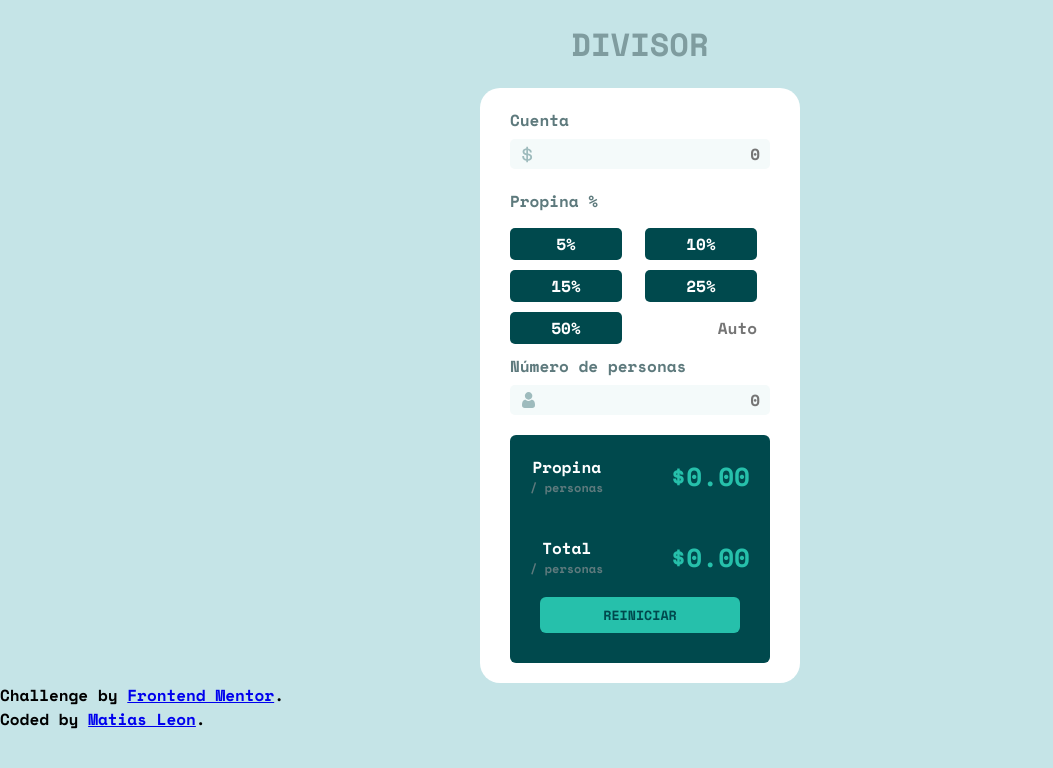
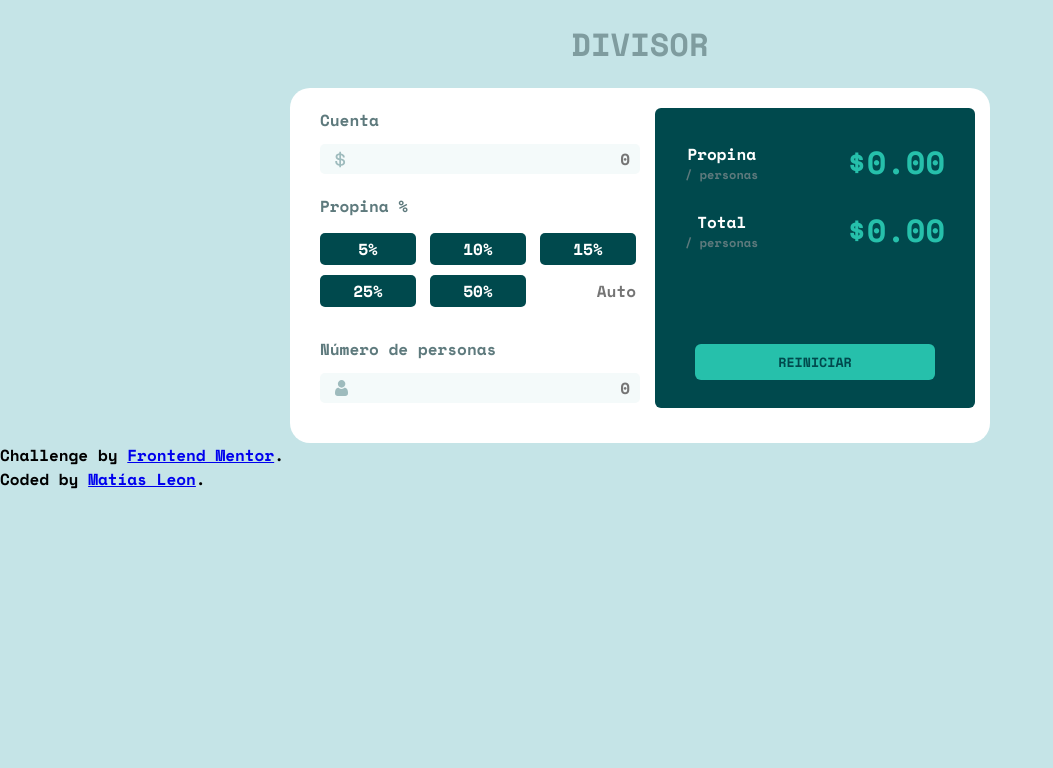
Before and after one commit to MatuLeon/CalculadoraPropina, a plain HTML site: page index.html in a window 1280 px wide. Shown: the whole page, without its empty margins (0-1053 px from the left). Drawn offline with nearby package versions, Linux system fonts and the light colour scheme.

Commit message:
falta efectos css e iniciar js

```diff
--- /dev/null
+++ b/app.js
@@ -0,0 +1 @@
+let propina = document.getElementById ("btn-Propina")
--- a/index.html
+++ b/index.html
@@ -20,6 +20,7 @@
     </h1>
 
     <section class="contenedorCalculadora">
+        <div>
 
                             <!------------------- CUENTA A PAGAR ------------->
                             <div class="contenedorCuenta">
@@ -75,6 +76,9 @@
 
 
 
+        </div>
+        <div>
+
                           <!---------- RESULTADOS DE CUENTAS Y PROPINA ------------>
                           <div class="contenedorResultados">
 
@@ -100,6 +104,10 @@
                             <button class="btn-reiniciar">REINICIAR</button>
 
                           </div>
+        </div>
+
+
+
 
     </section>
 
@@ -116,12 +124,15 @@
       </div>
       <div>
         <p>
-          Coded by <a href="https://www.linkedin.com/in/matias-nicolas-leon-5a4a0221a/">Matias Leon</a>.
+          Coded by <a href="https://www.linkedin.com/in/matias-nicolas-leon-5a4a0221a/"> Matías Leon</a>.
 
         </p>
       </div>
     </div>
 
   </footer>
+
+
+  <script src="./app.js"></script>
 </body>
 </html>
--- a/style.css
+++ b/style.css
@@ -160,3 +160,66 @@ label{
     color: var(--primary--color);
     margin-bottom: 30px;
 }
+
+
+@media (min-width: 767px){
+
+    .contenedorCalculadora{
+        flex-direction: row;
+        width:700px;
+    }
+
+    .contenedorCalculadora>div{
+        margin: 0 0px;
+        width: 50%;
+    }
+
+
+    .contenedorGrid{
+        grid-template-columns: 1fr 1fr 1fr;
+        margin-bottom: 20px;
+    }
+
+
+
+    .btn-Propina{
+        width: 6rem;
+    }
+
+    .btn-Personalizar{
+        width: 6rem;
+    }
+
+    label{
+        margin-bottom: 12px;
+    }
+
+    .contenedorResultados{
+        margin-left: 15px;
+        width:100%;
+        height: 300px;
+        padding: 20px;
+    }
+
+    .resultados{
+        display: flex;
+        justify-content: space-between;
+        align-items: center;
+        padding: 10px;
+    }
+
+    .pagos{
+        font-size: 32px;
+    }
+
+
+
+    .btn-reiniciar{
+        width: 240px;
+        text-align: center;
+        align-self: center;
+        margin-bottom: 0px;
+        margin-top: 80px;
+    }
+
+}
```
Lines whose indentation alone changed are shown as unchanged.
